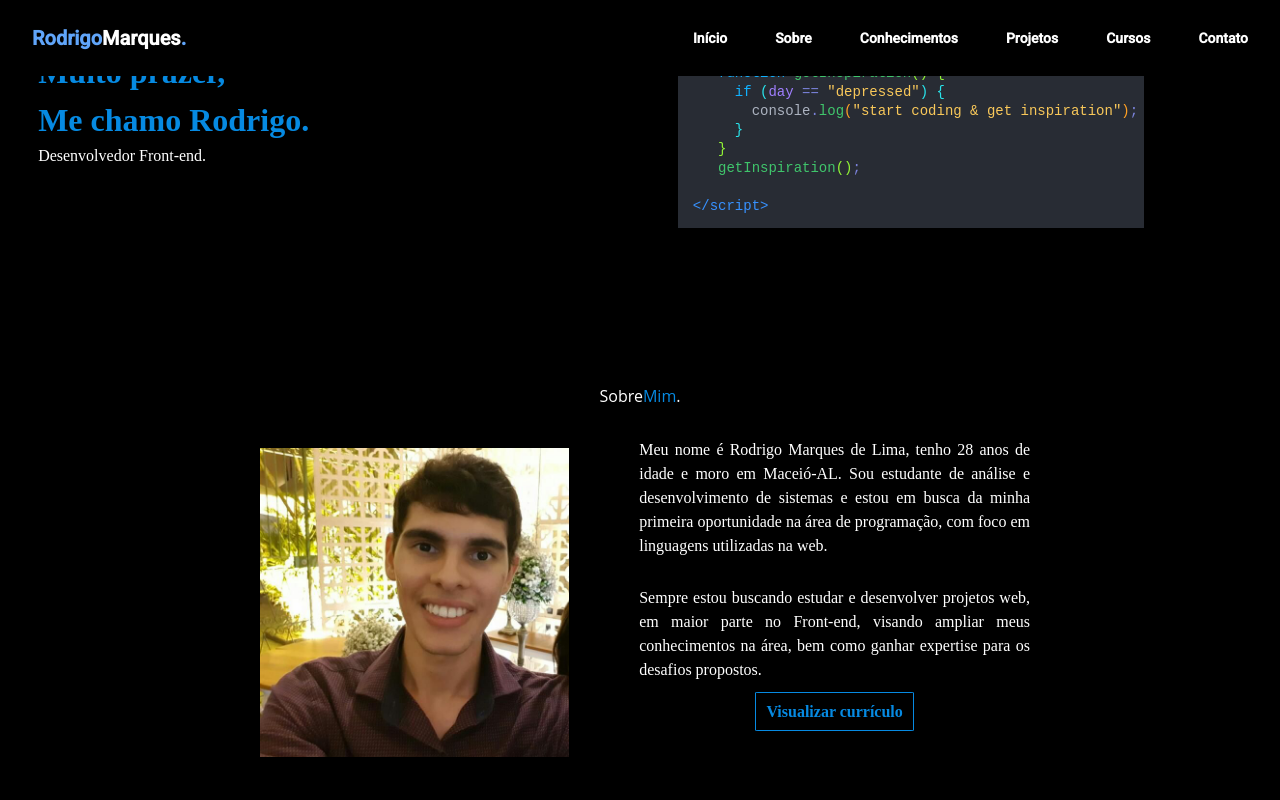
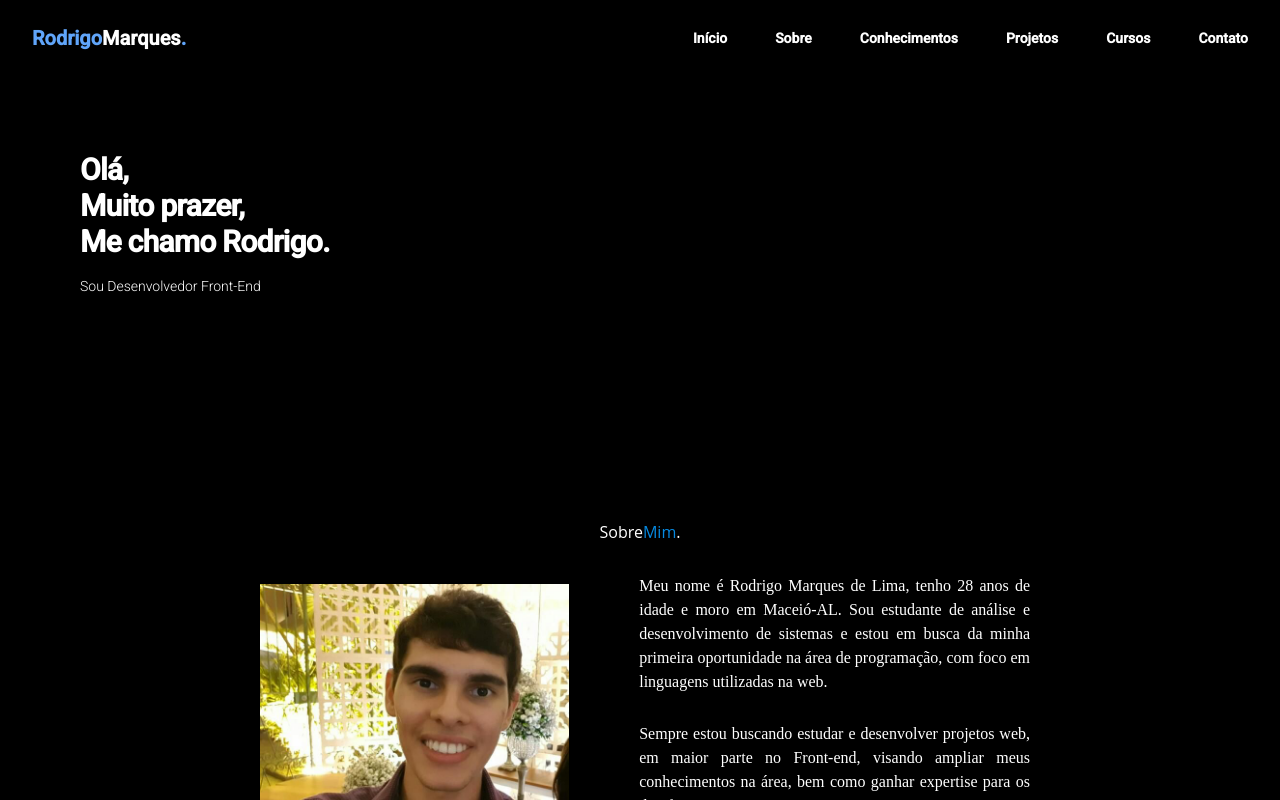
Before and after one commit to RodrigoMarques6/portfolioRodrigoMarques, an Angular app: page / in a window 1280 px wide. Shown: the top 800 px of the page. Built offline with nearby package versions, Linux system fonts and the light colour scheme.

Commit message:
feat/adicionando parte de home ao portfolio

```diff
--- a/src/app/components/home/home.component.html
+++ b/src/app/components/home/home.component.html
@@ -1,4 +1,4 @@
-<section class="section1">
+<!-- <section class="section1">
   <div class="div-home1">
     <p id="p1-section1">
       Olá,<br />
@@ -10,7 +10,32 @@
   <div class="div-home2">
     <img src="../../../assets/img/home-image.png" alt="" />
   </div>
-</section>
+</section> -->
+
+<div class="bg-hero-image bg-cover">
+  // Aqui um linear gradient img no fundo, da esquerda para a direita
+  <section class="p-4 sm:p-16 md:p-16 lg:p-16 xl:p-16">
+    <div
+      class="grid max-w-screen-xl px-4 sm:py-16 py-16 sm:mt-0 mt-6 mx-auto lg:gap-8 xl:gap-0 lg:grid-cols-12"
+    >
+      <div class="mr-auto place-self-center lg:col-span-7">
+        <h1
+          class="max-w-2xl mb-4 text-xl font-bold tracking-tight leading-none md:text-2xl xl:text-3xl text-white"
+        >
+          <p>
+            Olá,<br />
+            Muito prazer,<br />Me chamo Rodrigo.
+          </p>
+        </h1>
+        <p
+          class="max-w-2xl mb-6 font-light text-white lg:mb-8 md:text-sm lg:text-md"
+        >
+          Sou Desenvolvedor Front-End
+        </p>
+      </div>
+    </div>
+  </section>
+</div>
 
 <!--
 
```
